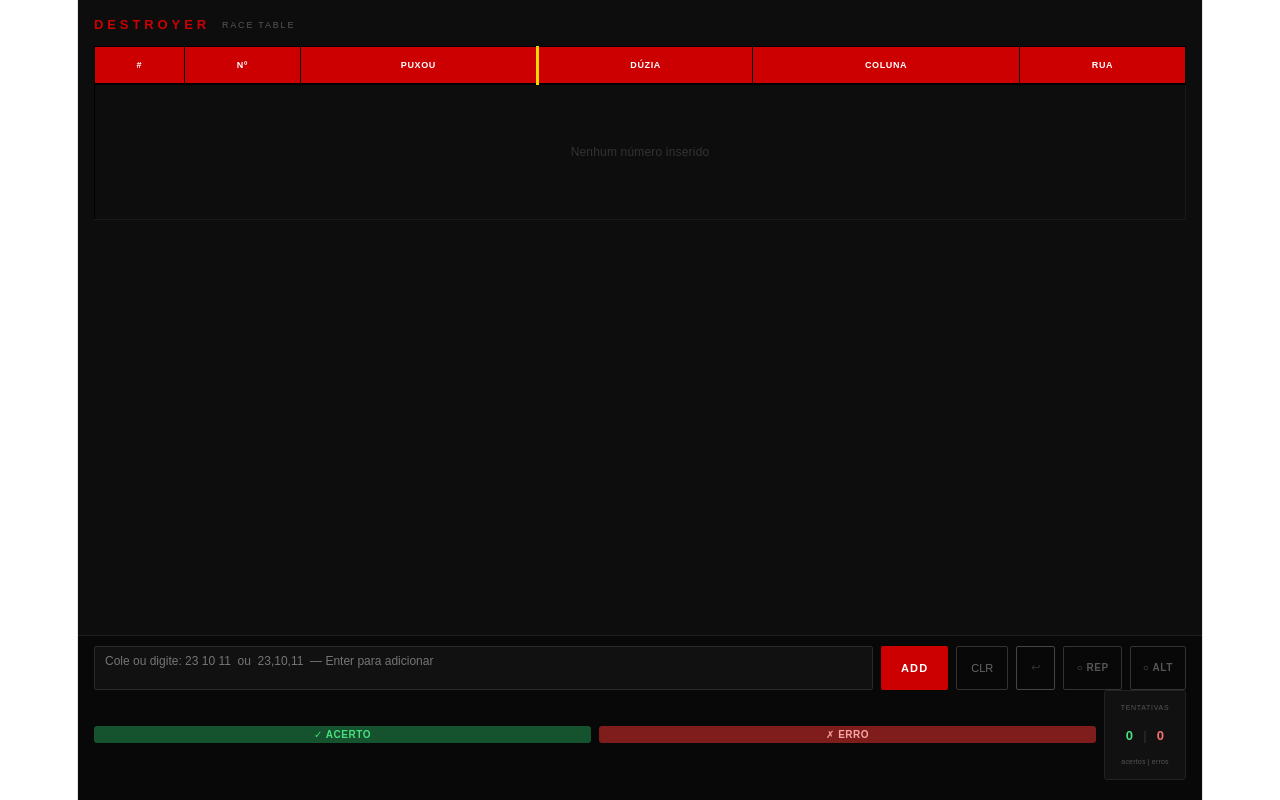
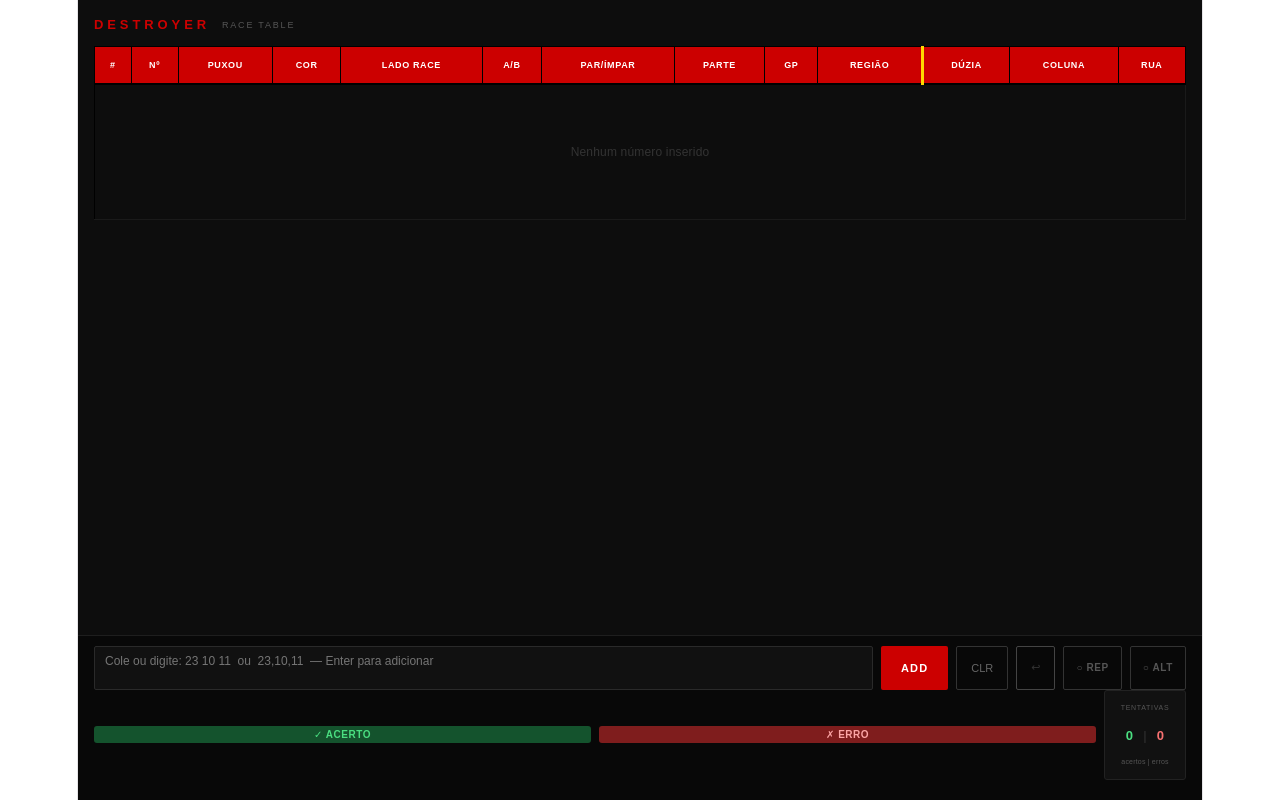
Before and after one commit to hanifalvesbatista10-spec/DESTROYER5.0, a React (Vite) app: page / in a window 1280 px wide. Built offline with nearby package versions, Linux system fonts and the light colour scheme.

Commit message:
Update App.jsx

```diff
--- a/src/App.jsx
+++ b/src/App.jsx
@@ -417,14 +417,40 @@ export default function DestroyerRaceTable() {
   function isColVisible(key) {
     const col = INIT_COLS.find(c => c.key === key);
     if (!col) return false;
-    if (!col.toggleable) return true;
     if (hidden.has(key)) return false;
-    if (col.mode === "always") return true;
-    if (col.mode === "auto") return autoVisible[key] !== false;
     return true;
   }
 
-  const visibleCols = cols.filter(c=>isColVisible(c.key));
+  // Score each auto column for dynamic reordering
+  const colScores = useMemo(() => {
+    const scores = {};
+    Object.entries(AUTO_RULE_FIELDS).forEach(([key, {field, values}]) => {
+      if (last14b.length < 3) { scores[key] = 0; return; }
+      const total = last14b.length;
+      let maxPct = 0, bestVal = null;
+      values.forEach(val => {
+        const cnt = last14b.filter(e => (e[field]||"—") === val).length;
+        const pct = cnt / total;
+        if (pct > maxPct) { maxPct = pct; bestVal = val; }
+      });
+      if (!bestVal) { scores[key] = 0; return; }
+      const {rep, alt} = calcRepAltPerValue(last14b, field, bestVal);
+      const repRate = (rep + alt) > 0 ? rep / (rep + alt) : 0;
+      scores[key] = maxPct * repRate;
+    });
+    return scores;
+  }, [last14b]);
+
+  // Dynamically reorder cols: fixed first, then auto sorted by score desc, then always last
+  const orderedCols = useMemo(() => {
+    const fixed  = cols.filter(c => INIT_COLS.find(x=>x.key===c.key)?.mode === "fixed");
+    const auto   = cols.filter(c => INIT_COLS.find(x=>x.key===c.key)?.mode === "auto")
+                       .sort((a,b) => (colScores[b.key]||0) - (colScores[a.key]||0));
+    const always = cols.filter(c => INIT_COLS.find(x=>x.key===c.key)?.mode === "always");
+    return [...fixed, ...auto, ...always];
+  }, [cols, colScores]);
+
+  const visibleCols = orderedCols.filter(c=>isColVisible(c.key));
 
   const lastVisKey  = [...visibleCols].reverse()[0]?.key;
 
@@ -621,7 +647,7 @@ export default function DestroyerRaceTable() {
           <table style={{width:"100%",borderCollapse:"collapse",borderTop:"1px solid #000",borderLeft:"1px solid #000"}}>
             <thead>
               <tr>
-                {cols.map(col => {
+                {orderedCols.map(col => {
                   if (!isColVisible(col.key)) return null;
                   const isDraggable = col.toggleable;
                   const isBeingDragged = dragKey.current===col.key;
```
